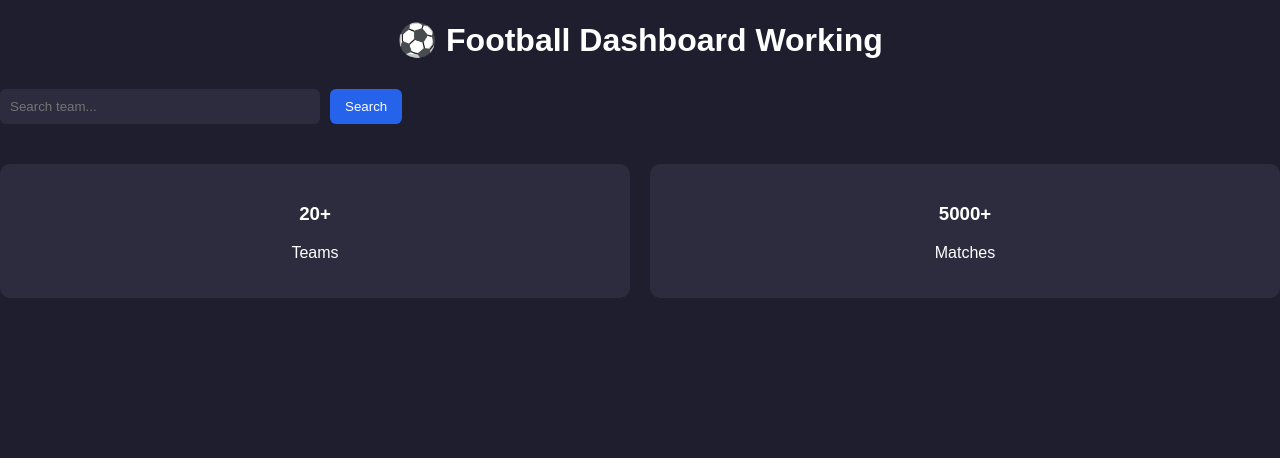
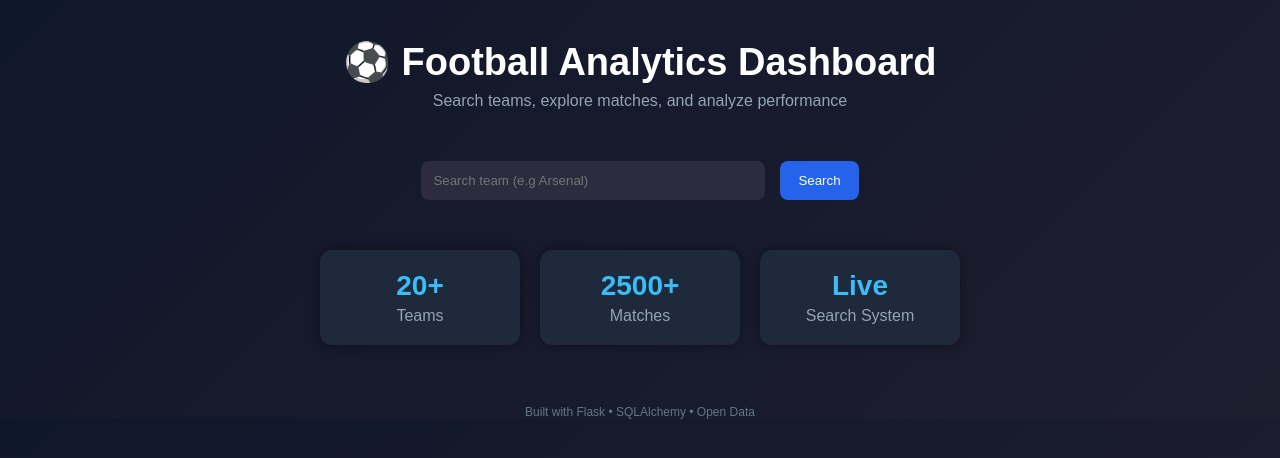
Before and after one commit to Greatman-Web/football-dashboard, a Flask app: page / in a window 1280 px wide. Shown: the top 458 px of the page. Run offline with Flask 3, Linux system fonts and the light colour scheme; data comes from the database, SQL or seed files in the repository.

Commit message:
Improved homepage UI and layout

```diff
--- a/app.py
+++ b/app.py
@@ -100,5 +100,9 @@ def server_error(e):
     return render_template("500.html"), 500
 
 
+@app.route("/health")
+def health():
+    return "OK", 200
+
 if __name__ == "__main__":
-    app.run(debug=False)
+    app.run(host="0.0.0.0", port=10000)
--- a/static/style.css
+++ b/static/style.css
@@ -1,22 +1,81 @@
+/* =======================
+   GLOBAL STYLES
+======================= */
+
 body {
-    font-family: Arial;
+    font-family: Arial, sans-serif;
     background: #1e1e2f;
     color: white;
     margin: 0;
 }
 
+/* =======================
+   HEADER / DASHBOARD
+======================= */
+
+.header {
+    padding: 40px 20px 10px;
+}
+
+.header h1 {
+    font-size: 38px;
+    margin: 0;
+}
+
+.header p {
+    color: #94a3b8;
+    margin-top: 8px;
+}
+
+.dashboard-header {
+    margin-bottom: 20px;
+    padding: 10px;
+    border-bottom: 1px solid #444;
+}
+
+/* =======================
+   NAVIGATION
+======================= */
+
+.top-nav {
+    margin-bottom: 15px;
+}
+
+.top-nav a,
+.back-btn {
+    color: white;
+    text-decoration: none;
+    background: #2563eb;
+    padding: 8px 12px;
+    border-radius: 6px;
+    display: inline-block;
+}
+
+.top-nav a:hover,
+.back-btn:hover {
+    background: #1d4ed8;
+}
+
+/* =======================
+   SEARCH BAR
+======================= */
+
 .search-box {
+    margin-top: 25px;
+    position: relative;
     display: flex;
     gap: 10px;
-    position: relative;
+    justify-content: center;
 }
 
-input, select {
+input,
+select {
     padding: 10px;
     border-radius: 6px;
     border: none;
     background: #2c2c3e;
     color: white;
+    outline: none;
 }
 
 .search-btn {
@@ -32,30 +91,85 @@ input, select {
     background: #1d4ed8;
 }
 
+/* =======================
+   SUGGESTIONS
+======================= */
+
+#suggestions,
 .suggestions {
     position: absolute;
-    top: 40px;
     background: #2c2c3e;
-    width: 200px;
+    width: 320px;
     border-radius: 6px;
     display: none;
     max-height: 200px;
     overflow-y: auto;
+    text-align: left;
 }
 
+#suggestions div,
 .suggestions div {
     padding: 8px;
     cursor: pointer;
 }
 
+#suggestions div:hover,
 .suggestions div:hover {
     background: #2563eb;
 }
+
+/* =======================
+   STATS SECTION
+======================= */
+
+.stats {
+    display: flex;
+    justify-content: center;
+    gap: 20px;
+    margin-top: 50px;
+    flex-wrap: wrap;
+}
+
+.stat-box {
+    background: #2c2c3e;
+    padding: 20px;
+    border-radius: 12px;
+    width: 160px;
+    text-align: center;
+    box-shadow: 0 0 12px rgba(0,0,0,0.4);
+    transition: 0.3s;
+}
+
+.stat-box:hover {
+    transform: translateY(-5px);
+}
+
+.stat-box h3 {
+    margin: 0;
+    font-size: 28px;
+    color: #38bdf8;
+}
+
+.stat-box p {
+    margin: 5px 0 0;
+    color: #94a3b8;
+}
+
+/* =======================
+   MATCH CARDS
+======================= */
+
+.cards {
+    display: grid;
+    grid-template-columns: repeat(auto-fit, minmax(250px, 1fr));
+    gap: 15px;
+}
+
 .card {
     background: #2c2c3e;
     padding: 15px;
-    margin-bottom: 15px;
     border-radius: 10px;
+    border-left: 5px solid #2563eb;
     transition: 0.3s;
 }
 
@@ -65,7 +179,6 @@ input, select {
 
 .card h3 {
     margin: 0;
-    color: #ffffff;
 }
 
 .score {
@@ -78,34 +191,29 @@ input, select {
     font-size: 12px;
     color: #aaa;
 }
-.dashboard-header {
-    margin-bottom: 20px;
-    padding: 10px;
-    border-bottom: 1px solid #444;
-}
-.back-btn {
-    display: inline-block;
-    margin-bottom: 15px;
-    padding: 8px 12px;
-    background: #2563eb;
-    color: white;
-    text-decoration: none;
-    border-radius: 6px;
+
+/* =======================
+   MATCH RESULTS
+======================= */
+
+.result.win {
+    color: #4ade80;
 }
 
-.back-btn:hover {
-    background: #1d4ed8;
-}
-.stats {
-    display: flex;
-    gap: 15px;
-    margin-bottom: 20px;
+.result.loss {
+    color: #ef4444;
 }
 
-.stat-box {
-    background: #2c2c3e;
-    padding: 15px;
-    border-radius: 10px;
-    text-align: center;
-    flex: 1;
+.result.draw {
+    color: #facc15;
 }
+
+/* =======================
+   FOOTER
+======================= */
+
+.footer {
+    margin-top: 60px;
+    color: #64748b;
+    font-size: 12px;
+}
--- a/templates/index.html
+++ b/templates/index.html
@@ -6,54 +6,66 @@
 
     <style>
         body {
-            background: #1e1e2f;
+            margin: 0;
+            font-family: Arial;
+            background: linear-gradient(135deg, #0f172a, #1e1e2f);
             color: white;
-            font-family: Arial;
             text-align: center;
         }
 
+        /* HEADER */
+        .header {
+            padding: 40px 20px 10px;
+        }
+
+        .header h1 {
+            font-size: 38px;
+            margin: 0;
+        }
+
+        .header p {
+            color: #94a3b8;
+            margin-top: 8px;
+        }
+
+        /* SEARCH */
         .search-box {
-            margin-top: 30px;
+            margin-top: 25px;
+            position: relative;
         }
 
         input {
-            padding: 10px;
-            width: 300px;
-            border-radius: 6px;
+            padding: 12px;
+            width: 320px;
+            border-radius: 8px;
             border: none;
+            outline: none;
         }
 
         .search-btn {
-            padding: 10px 15px;
+            padding: 12px 18px;
             border: none;
             background: #2563eb;
             color: white;
-            border-radius: 6px;
+            border-radius: 8px;
             cursor: pointer;
+            margin-left: 5px;
         }
 
-        .stats {
-            display: flex;
-            justify-content: center;
-            gap: 20px;
-            margin-top: 40px;
+        .search-btn:hover {
+            background: #1d4ed8;
         }
 
-        .stat-box {
-            background: #2c2c3e;
-            padding: 20px;
-            border-radius: 10px;
-            width: 150px;
-        }
-
+        /* SUGGESTIONS */
         #suggestions {
-            background: #2c2c3e;
-            width: 300px;
-            margin: auto;
+            background: #1e293b;
+            width: 320px;
+            margin: 10px auto 0;
             text-align: left;
             display: none;
-            border-radius: 6px;
+            border-radius: 8px;
             overflow: hidden;
+            box-shadow: 0 5px 15px rgba(0,0,0,0.3);
         }
 
         #suggestions div {
@@ -64,12 +76,55 @@
         #suggestions div:hover {
             background: #2563eb;
         }
+
+        /* STATS */
+        .stats {
+            display: flex;
+            justify-content: center;
+            gap: 20px;
+            margin-top: 50px;
+            flex-wrap: wrap;
+        }
+
+        .stat-box {
+            background: #1e293b;
+            padding: 20px;
+            border-radius: 12px;
+            width: 160px;
+            box-shadow: 0 0 12px rgba(0,0,0,0.4);
+            transition: 0.3s;
+        }
+
+        .stat-box:hover {
+            transform: translateY(-5px);
+        }
+
+        .stat-box h3 {
+            margin: 0;
+            font-size: 28px;
+            color: #38bdf8;
+        }
+
+        .stat-box p {
+            margin: 5px 0 0;
+            color: #94a3b8;
+        }
+
+        /* FOOTER */
+        .footer {
+            margin-top: 60px;
+            color: #64748b;
+            font-size: 12px;
+        }
     </style>
 </head>
 
 <body>
 
-<h1>⚽ Football Dashboard Working</h1>
+<div class="header">
+    <h1>⚽ Football Analytics Dashboard</h1>
+    <p>Search teams, explore matches, and analyze performance</p>
+</div>
 
 <!-- SEARCH -->
 <form action="/search" method="GET" class="search-box">
@@ -77,7 +132,7 @@
     <input type="text"
            name="team"
            id="searchInput"
-           placeholder="Search team..."
+           placeholder="Search team (e.g Arsenal)"
            onkeyup="showSuggestions()"
            required>
 
@@ -85,7 +140,7 @@
 
 </form>
 
-<!-- SUGGESTIONS BOX -->
+<!-- SUGGESTIONS -->
 <div id="suggestions"></div>
 
 <!-- STATS -->
@@ -97,10 +152,19 @@
     </div>
 
     <div class="stat-box">
-        <h3>5000+</h3>
+        <h3>2500+</h3>
         <p>Matches</p>
     </div>
 
+    <div class="stat-box">
+        <h3>Live</h3>
+        <p>Search System</p>
+    </div>
+
+</div>
+
+<div class="footer">
+    Built with Flask • SQLAlchemy • Open Data
 </div>
 
 </body>
@@ -108,7 +172,6 @@
 <script>
 let teams = [];
 
-// FIXED: parse JSON properly
 fetch('/teams')
     .then(res => res.json())
     .then(data => teams = data);
```
